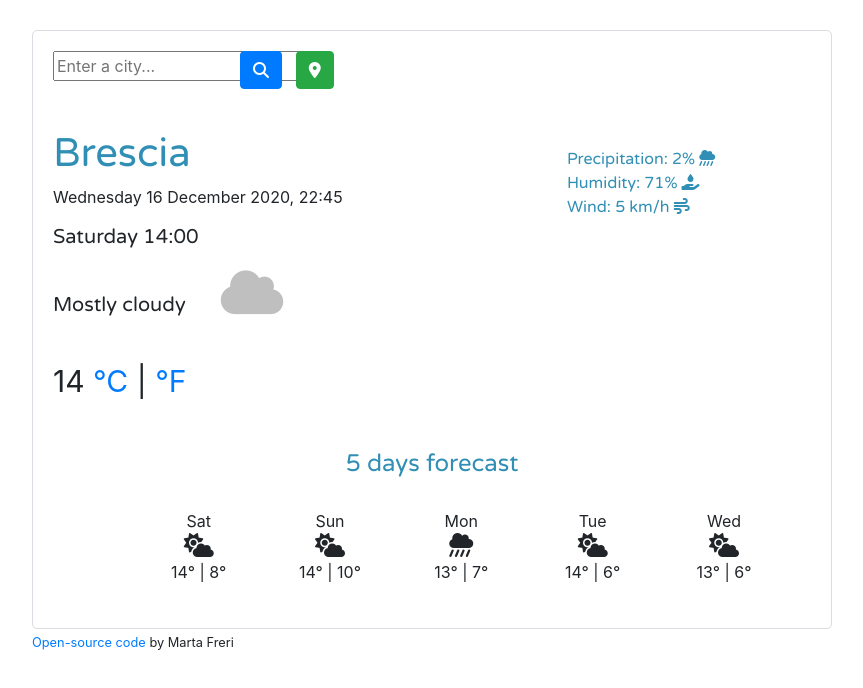
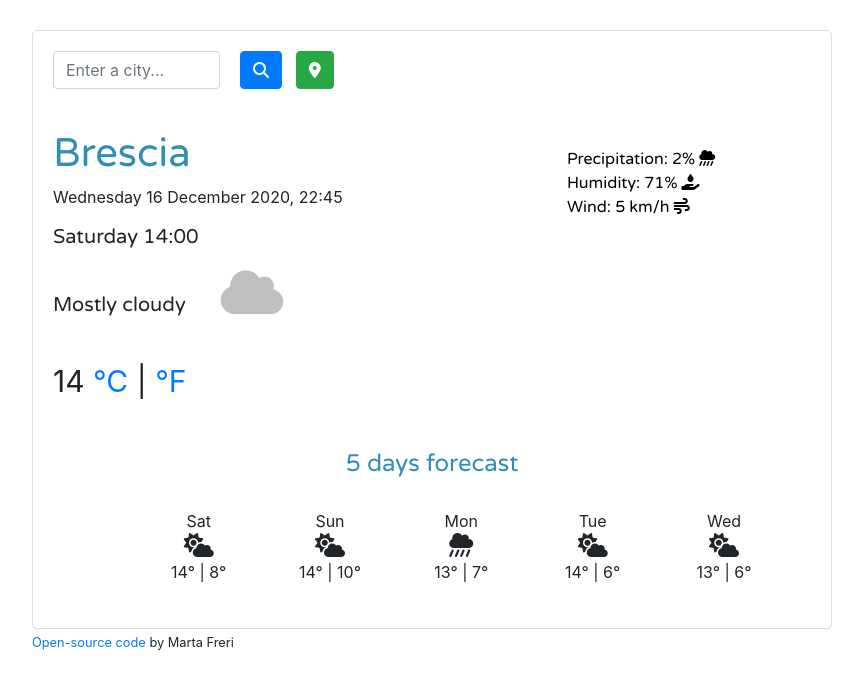
Before and after one commit to martafreri2018/my-weather-app, a website built with Parcel: page index.html in a window 1280 px wide. Shown: the whole page, without its empty margins (208-1071 px from the left). Built offline with nearby package versions, Linux system fonts and the light colour scheme.

Commit message:
Fixed form control

```diff
--- a/index.html
+++ b/index.html
@@ -19,7 +19,7 @@
      <div class="row">
       <div class="col-3">
     <form class="enter-city">
-      <input type="text" placeholder="Enter a city...           " autocomplete="off" id="exampleInputText">
+      <input type="text" placeholder="Enter a city...           " autocomplete="off" class="form-control" id="exampleInputText">
     </form>
      </div>
     <div class="col-1">
--- a/src/styles.css
+++ b/src/styles.css
@@ -68,7 +68,7 @@ small {
 
 .card-body {
   font-family: "Varela Round", sans-serif;
-  color: #318fb5;
+  color: black;
 }
 
 .col-2 i {
```
